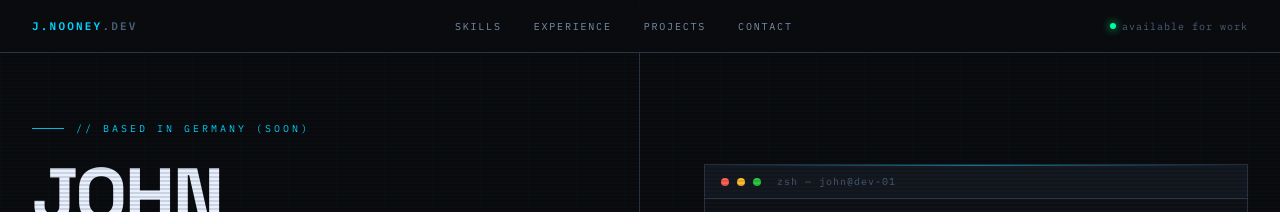
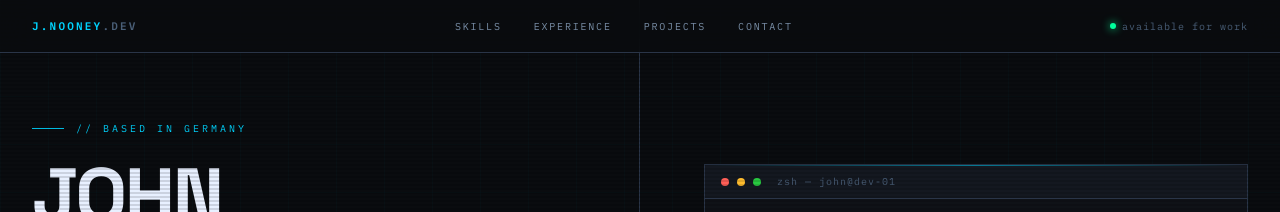
Before and after one commit to JohnNooney/nooney.dev, a React (Vite) app: page / in a window 1280 px wide. Shown: the top 212 px of the page. Built offline with nearby package versions, Linux system fonts and the light colour scheme.

Commit message:
Update location tag

```diff
--- a/src/pages/Home.jsx
+++ b/src/pages/Home.jsx
@@ -17,7 +17,7 @@ export default function Home() {
     <>
     <section className="hero" style={{ borderTop: 'none', padding: 0 }}>
       <div className="hero-left fade-in">
-        <div className="hero-eyebrow">// based in Germany (soon)</div>
+        <div className="hero-eyebrow">// based in Germany</div>
         <h1 className="hero-name">
           JOHN<br /><span className="line2">NOONEY</span>
         </h1>
```
